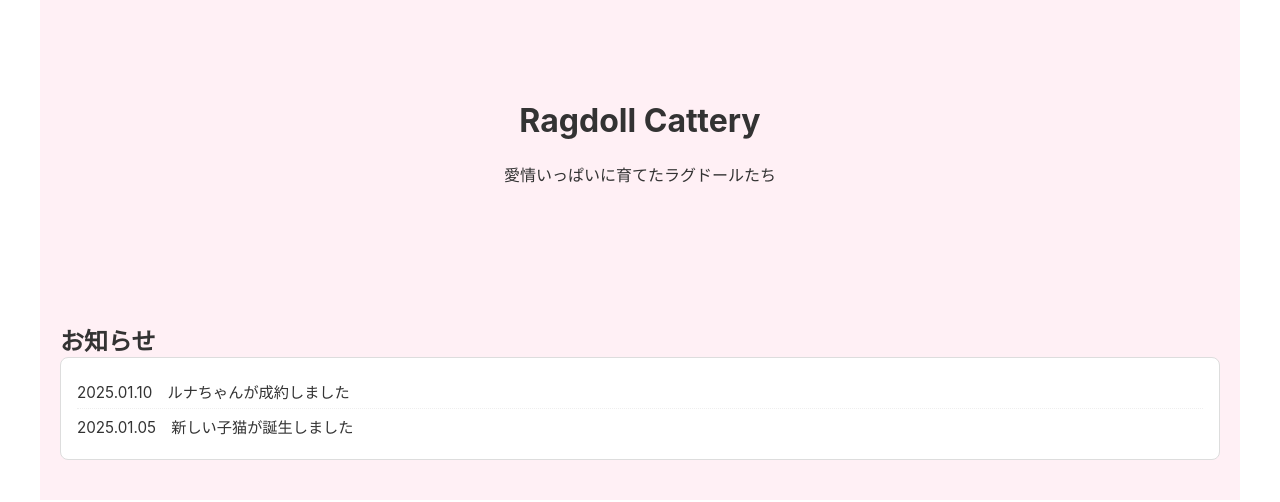
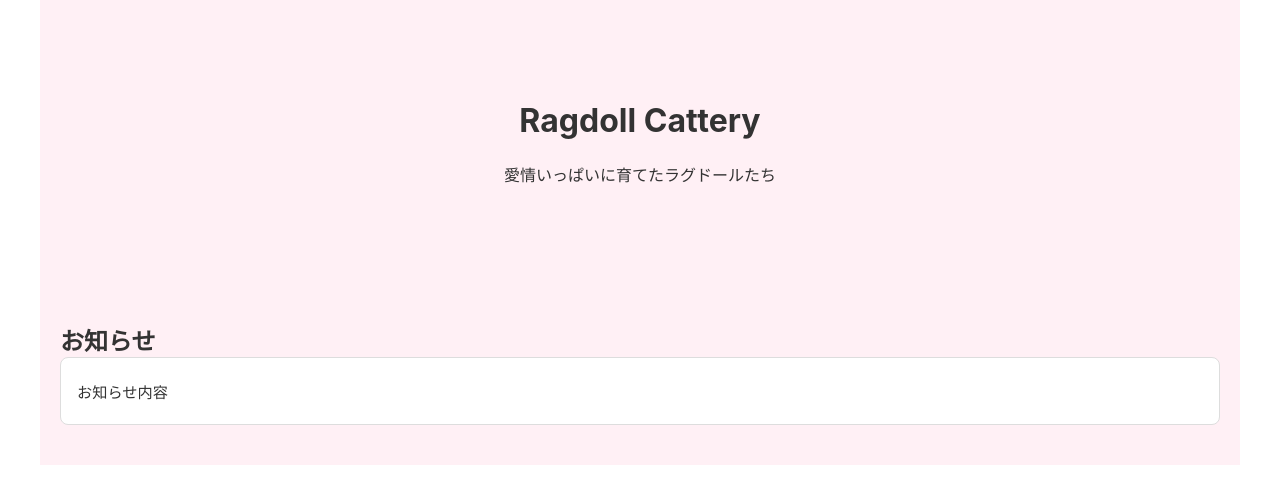
Before and after one commit to m1990-crypto/SweetRagdoll-site, a plain HTML site: page docs/index.html in a window 1280 px wide. Shown: the top 502 px of the page. Drawn offline with Linux system fonts and the light colour scheme.

Commit message:
Update index.html

```diff
--- a/docs/index.html
+++ b/docs/index.html
@@ -19,7 +19,9 @@
   <div class="section-header">
     <h2>お知らせ</h2>
   </div>
-  <ul id="newsList" class="news-list"></ul>
+  <ul class="news-list">
+    <li>お知らせ内容</li>
+  </ul>
 </section>
 
 <!-- 子猫紹介 -->
```
